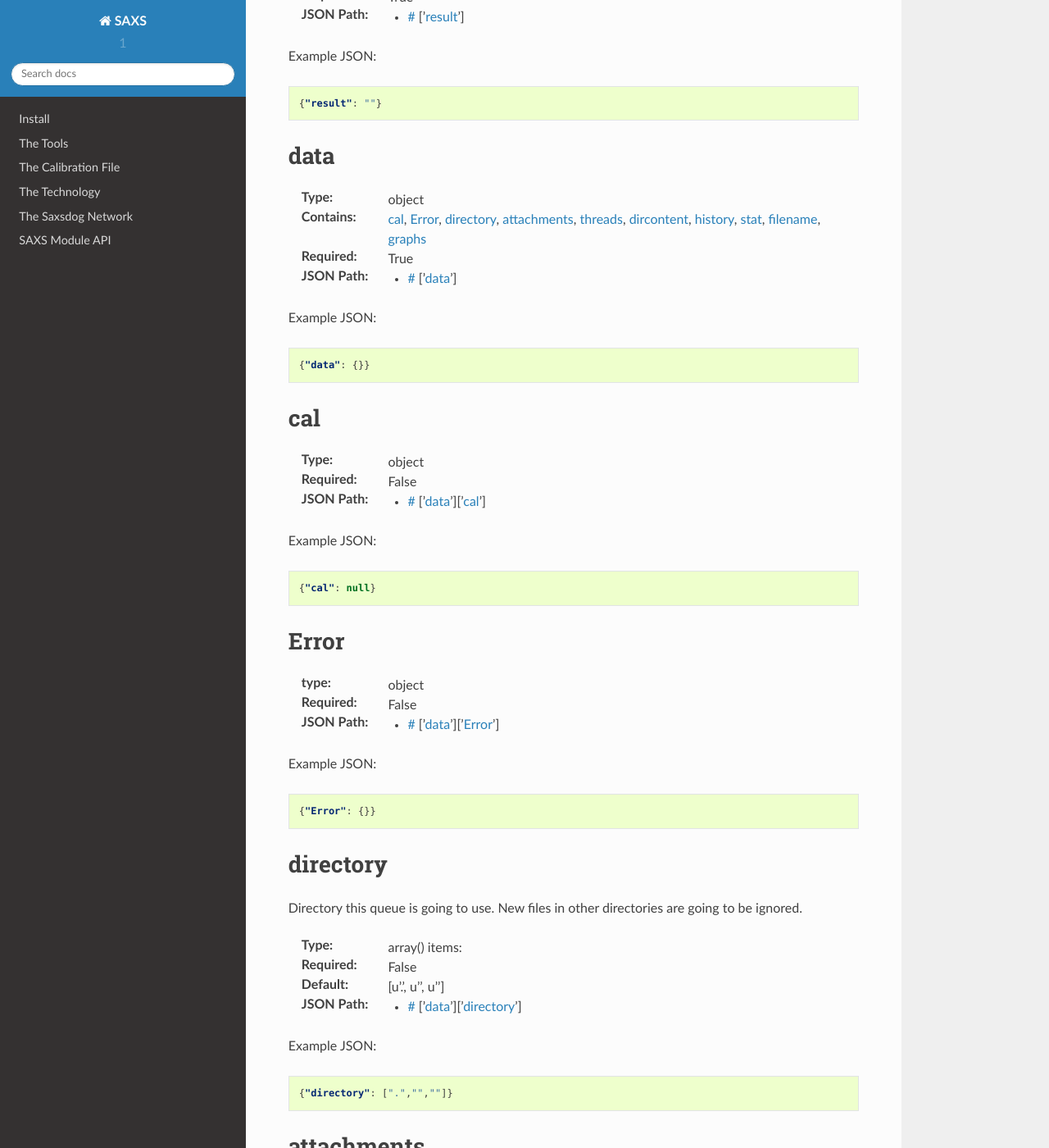
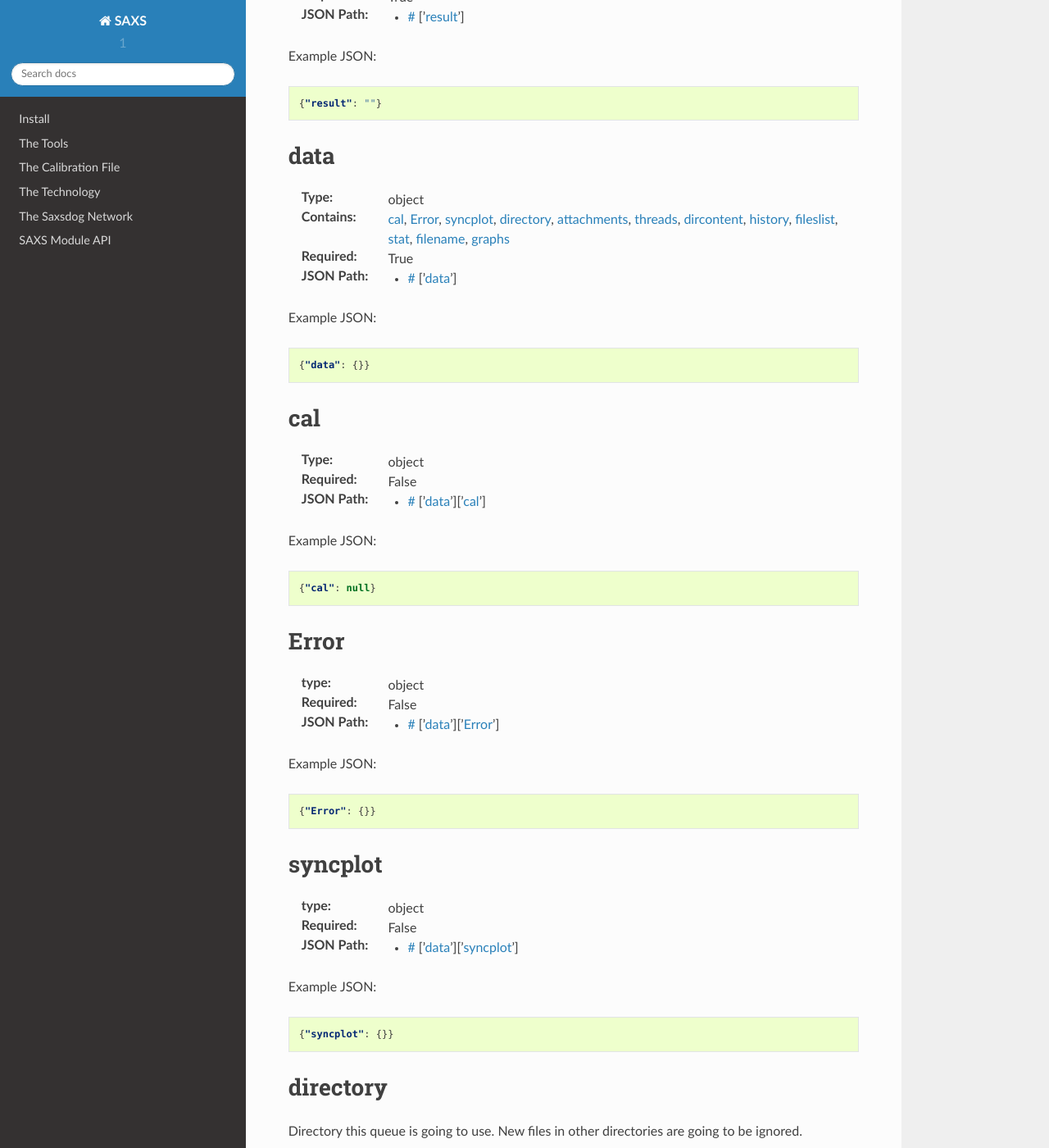
Before and after one commit to maxburian/SAXS_py3, a Sphinx documentation site: the page built from doc/SAXSLeashResult.rst, in a window 1280 px wide and 1400 px high, scrolled down 494 px. Shown: the whole window at 82% size. Built offline with Sphinx 7.4.7 and the Read the Docs theme 2.0.0, drawn with Linux system fonts in a browser that asks for light colours; some of the changed text lies outside the part shown.

Commit message:
saxsdog commandline repair

```diff
--- a/doc/SAXSLeashResult.rst
+++ b/doc/SAXSLeashResult.rst
@@ -52,7 +52,7 @@
 :Type:
   object
 :Contains:
-  :ref:`cal <cal>`, :ref:`Error <Error>`, :ref:`directory <directory>`, :ref:`attachments <attachments>`, :ref:`threads <threads>`, :ref:`dircontent <dircontent>`, :ref:`history <history>`, :ref:`stat <stat>`, :ref:`filename <filename>`, :ref:`graphs <graphs>`
+  :ref:`cal <cal>`, :ref:`Error <Error>`, :ref:`syncplot <syncplot>`, :ref:`directory <directory>`, :ref:`attachments <attachments>`, :ref:`threads <threads>`, :ref:`dircontent <dircontent>`, :ref:`history <history>`, :ref:`fileslist <fileslist>`, :ref:`stat <stat>`, :ref:`filename <filename>`, :ref:`graphs <graphs>`
 :Required:
   True
 :JSON Path:
@@ -101,6 +101,26 @@
 .. code:: json
 
     {"Error": {}}
+
+.. _syncplot:
+
+syncplot
+--------------------
+
+:type:
+  object
+
+
+:Required:
+  False
+:JSON Path:
+  * :ref:`# <resroot>` [':ref:`data <data>`'][':ref:`syncplot <syncplot>`']
+
+Example JSON:
+
+.. code:: json
+
+    {"syncplot": {}}
 
 .. _directory:
 
@@ -202,6 +222,26 @@
 .. code:: json
 
     {"history": {}}
+
+.. _fileslist:
+
+fileslist
+--------------------
+
+:type:
+  object
+
+
+:Required:
+  False
+:JSON Path:
+  * :ref:`# <resroot>` [':ref:`data <data>`'][':ref:`fileslist <fileslist>`']
+
+Example JSON:
+
+.. code:: json
+
+    {"fileslist": {}}
 
 .. _stat:
 
```
Also changed, not shown: doc/SAXSLeashRequest.rst (+45 -43 lines), doc/screenshot.png, 4 other files.
